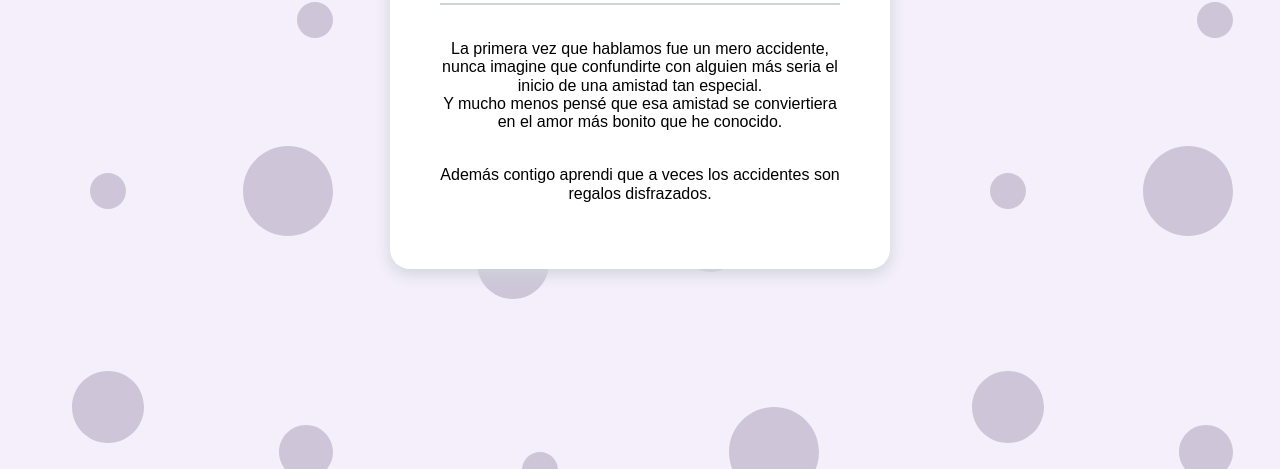
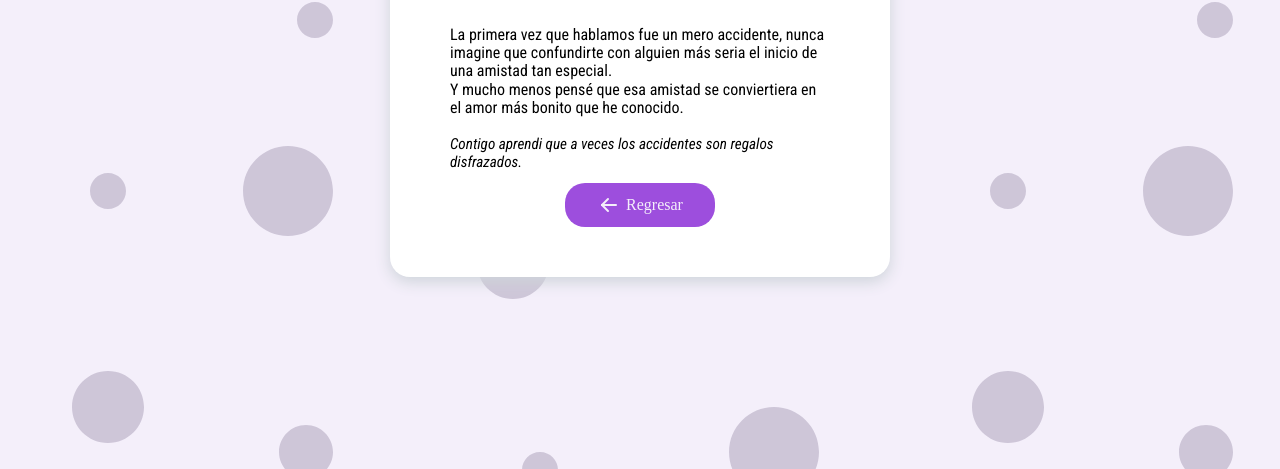
Before and after one commit to JoseAlfonsoB/Proyecto_14, a plain HTML site: page PAGES/PrimerasImpresiones.html in a window 1280 px wide. Shown: the part 331-800 px from the top of the page. Drawn offline with nearby package versions, Linux system fonts and the light colour scheme; a web font is replaced by a local one.

Commit message:
Se coloco boton de enlace y fuetes a la pagina PrimerasImpresiones

```diff
--- a/CSS/style_PImpresiones.css
+++ b/CSS/style_PImpresiones.css
@@ -37,16 +37,19 @@ body {
   width: 90%; /* Ajuste para móviles */
   max-width: 50rem; /* Máximo ancho para pantallas grandes */
   height: auto;
+  display: grid;
+  place-items: center;
   border-radius: 2rem;
   padding: 2rem; /* Reducir padding para móviles */
   margin: 1rem; /* Reducir margen para móviles */
-  text-align: center;
   background-color: #fff;
 }
 
 .titulo {
+  font-family: "Rubik Spray Paint", serif;
+  font-weight: 400;
   color: #c8b1e4;
-  font-size: 2.5rem; /* Tamaño de fuente más pequeño para móviles */
+  font-size: 2.9rem; /* Tamaño de fuente más pequeño para móviles */
 }
 
 .separador {
@@ -55,6 +58,48 @@ body {
   margin: 0 auto; /* Centrar el separador */
 }
 
+.parrafo {
+  font-family: "Roboto Condensed", serif;
+  font-optical-sizing: auto;
+  font-weight: normal;
+  font-style: normal;
+  margin: 1rem;
+  margin-bottom: 0rem;
+  font-size: 1.6rem;
+}
+.parr2 {
+  margin-top: 0rem;
+  font-style: italic;
+  font-size: 1.52rem;
+}
+.button {
+  background-color: #9d4edd;
+  display: flex; /* Cambiado de flexbox a flex */
+  justify-content: center; /* Centra horizontalmente */
+  align-items: center; /* Centra verticalmente */
+  margin-top: 1.2rem;
+  padding: 1rem;
+  width: 15rem;
+  height: auto;
+  border-radius: 2rem;
+  transition: .3s;
+}
+
+.button:hover {
+  background-color: #8b2fc9;
+  transform: scaleY(1.1);
+}
+.enlace {
+  font-family: "Chelsea Market", serif;
+  font-weight: 400;
+  text-decoration: none;
+  margin: 0;
+  display: flex; /* Añadido para alinear SVG y texto */
+  align-items: center; /* Alinea verticalmente SVG y texto */
+  gap: 0.5rem; /* Espacio entre el SVG y el texto */
+  color: #f4effa;
+  font-size: 1.6rem;
+}
 /* Animación para el titulo */
 @-webkit-keyframes bounceInDown {
   from, 60%, 75%, 90%, to {
--- a/PAGES/PrimerasImpresiones.html
+++ b/PAGES/PrimerasImpresiones.html
@@ -9,6 +9,30 @@
     />
     <link rel="stylesheet" href="../CSS/normalize.css" />
     <link rel="stylesheet" href="../CSS/style_PImpresiones.css" />
+    <!-- FUENTES. -->
+     <!-- FUENTE PARA TITULO-->
+    <link rel="preconnect" href="https://fonts.googleapis.com" />
+    <link rel="preconnect" href="https://fonts.gstatic.com" crossorigin />
+    <link
+      href="https://fonts.googleapis.com/css2?family=Rubik+Spray+Paint&display=swap"
+      rel="stylesheet"
+    />
+
+    <!-- FUENTE PARA TEXTOS. -->
+    <link rel="preconnect" href="https://fonts.googleapis.com" />
+    <link rel="preconnect" href="https://fonts.gstatic.com" crossorigin />
+    <link
+      href="https://fonts.googleapis.com/css2?family=Roboto+Condensed:ital,wght@0,100..900;1,100..900&display=swap"
+      rel="stylesheet"
+    />
+
+    <!-- FUENTE PARA BOTONES. -->
+    <link rel="preconnect" href="https://fonts.googleapis.com" />
+    <link rel="preconnect" href="https://fonts.gstatic.com" crossorigin />
+    <link
+      href="https://fonts.googleapis.com/css2?family=Chelsea+Market&family=Knewave&family=Road+Rage&display=swap"
+      rel="stylesheet"
+    />
     <title>Document</title>
   </head>
   <body>
@@ -16,7 +40,36 @@
       <h2 class="titulo animated bounceInDown">Primeras impresiones</h2>
       <div class="separador"></div>
       <br />
-      <p class="parrafo">La primera vez que hablamos fue un mero accidente, nunca imagine que confundirte con alguien más seria el inicio de una amistad tan especial. <br> Y mucho menos pensé que esa amistad se conviertiera en el amor más bonito que he conocido. <br><br></p> <p class="parrafo parr2">Además contigo aprendi que a veces los accidentes son regalos disfrazados.</p>
+      <p class="parrafo">
+        La primera vez que hablamos fue un mero accidente, nunca imagine que
+        confundirte con alguien más seria el inicio de una amistad tan especial.
+        <br />
+        Y mucho menos pensé que esa amistad se conviertiera en el amor más
+        bonito que he conocido. <br /><br />
+      </p>
+      <p class="parrafo parr2">
+        Contigo aprendi que a veces los accidentes son regalos disfrazados.
+      </p>
+      <div class="button">
+        <a href="main.html" class="enlace">
+          <svg
+            xmlns="http://www.w3.org/2000/svg"
+            viewBox="0 0 24 24"
+            fill="none"
+            stroke="currentColor"
+            stroke-linecap="round"
+            stroke-linejoin="round"
+            width="24"
+            height="24"
+            stroke-width="2"
+          >
+            <path d="M5 12l14 0"></path>
+            <path d="M5 12l6 6"></path>
+            <path d="M5 12l6 -6"></path>
+          </svg>
+          <span>Regresar</span>
+        </a>
+      </div>
     </main>
   </body>
 </html>
```
